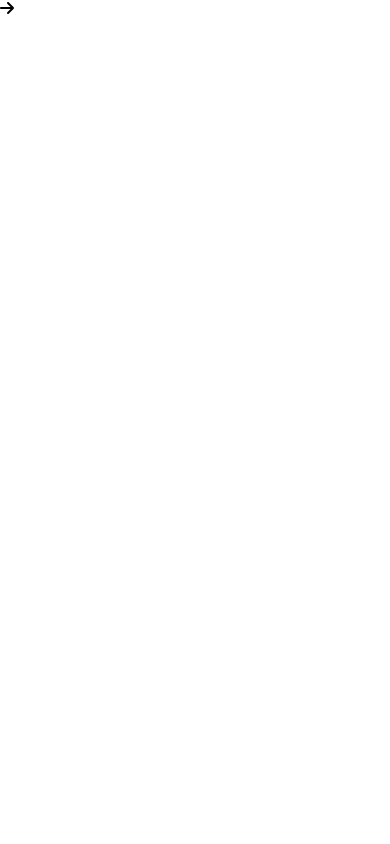
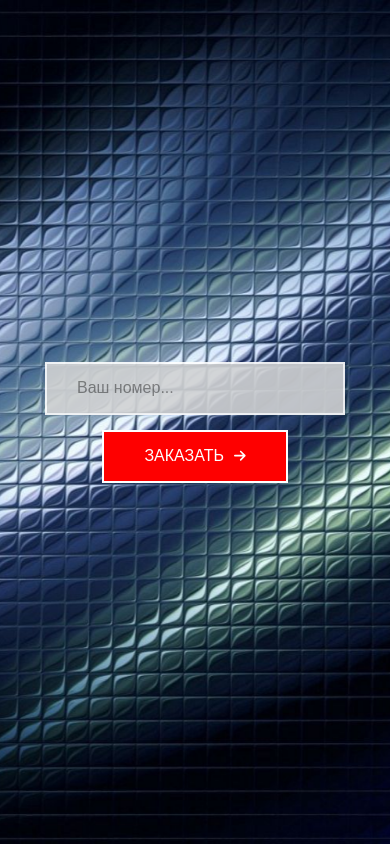
Before and after one commit to pavel-goncharov/zikmestest, a React app: page / in a window 390 px wide. Built offline with nearby package versions, Linux system fonts and the light colour scheme.

Commit message:
feat: add Form

```diff
--- a/src/App.tsx
+++ b/src/App.tsx
@@ -1,11 +1,23 @@
 import {FC} from 'react';
-import {FontAwesomeIcon} from '@fortawesome/react-fontawesome';
-import {faArrowRight} from "@fortawesome/free-solid-svg-icons/faArrowRight";
+import {faArrowRight} from '@fortawesome/free-solid-svg-icons/faArrowRight';
+import Form from '@/components/Form/Form';
+import Input from '@/components/Input/Input';
+import Button, {BtnTypes} from '@/components/Button/Button';
 
 const App: FC = () => {
   return (
     <main>
-      <FontAwesomeIcon icon={faArrowRight}/>
+      <Form>
+        <Input
+          placeholder='Ваш номер...'
+        />
+        <Button
+          type={BtnTypes.SUBMIT}
+          title='Заказать'
+          icon={faArrowRight}
+          handler={alert}
+        />
+      </Form>
     </main>
   );
 };
--- a/src/components/Button/Button.module.scss
+++ b/src/components/Button/Button.module.scss
@@ -28,3 +28,12 @@
     background-color: vars.$redHover;
   }
 }
+
+@media (max-width: 576px) {
+  .button {
+    transform: skew(0deg);
+    > .container {
+      transform: skew(0deg);
+    }
+  }
+}
--- /dev/null
+++ b/src/components/Form/Form.module.scss
@@ -0,0 +1,6 @@
+@use '@/styles/mixins/flex.module.scss' as mixin;
+
+form {
+  padding: 0 10px;
+  @include mixin.flex($jc: center, $fw: wrap, $g: 15px 0);
+}
--- /dev/null
+++ b/src/components/Form/Form.tsx
@@ -0,0 +1,15 @@
+import {FC, ReactNode} from 'react';
+import '@/components/Form/Form.module.scss';
+
+interface IForm {
+  children: ReactNode;
+}
+
+const Form: FC<IForm> = (props) => {
+  const {children} = props;
+  return (
+    <form>{children}</form>
+  );
+}
+
+export default Form;
--- a/src/components/Input/Input.module.scss
+++ b/src/components/Input/Input.module.scss
@@ -24,3 +24,9 @@ input {
   transform: skew(50deg);
   background-color: transparent;
 }
+
+@media (max-width: 576px) {
+  label, input {
+    transform: skew(0deg);
+  }
+}
--- a/src/styles/styles.module.scss
+++ b/src/styles/styles.module.scss
@@ -1,3 +1,5 @@
+@use '@/styles/mixins/flex.module.scss' as mixin;
+
 * {
   margin: 0;
   padding: 0;
@@ -7,3 +9,13 @@
 button {
   cursor: pointer;
 }
+
+main {
+  height: 100vh;
+  background-image: url('@/assets/background.jpg');
+  background-repeat: no-repeat;
+  background-position: center center;
+  background-attachment: fixed;
+  background-size: cover;
+  @include mixin.flex($jc: center, $ai: center);
+}
```
Also changed, not shown: src/assets/background.jpg (added).
